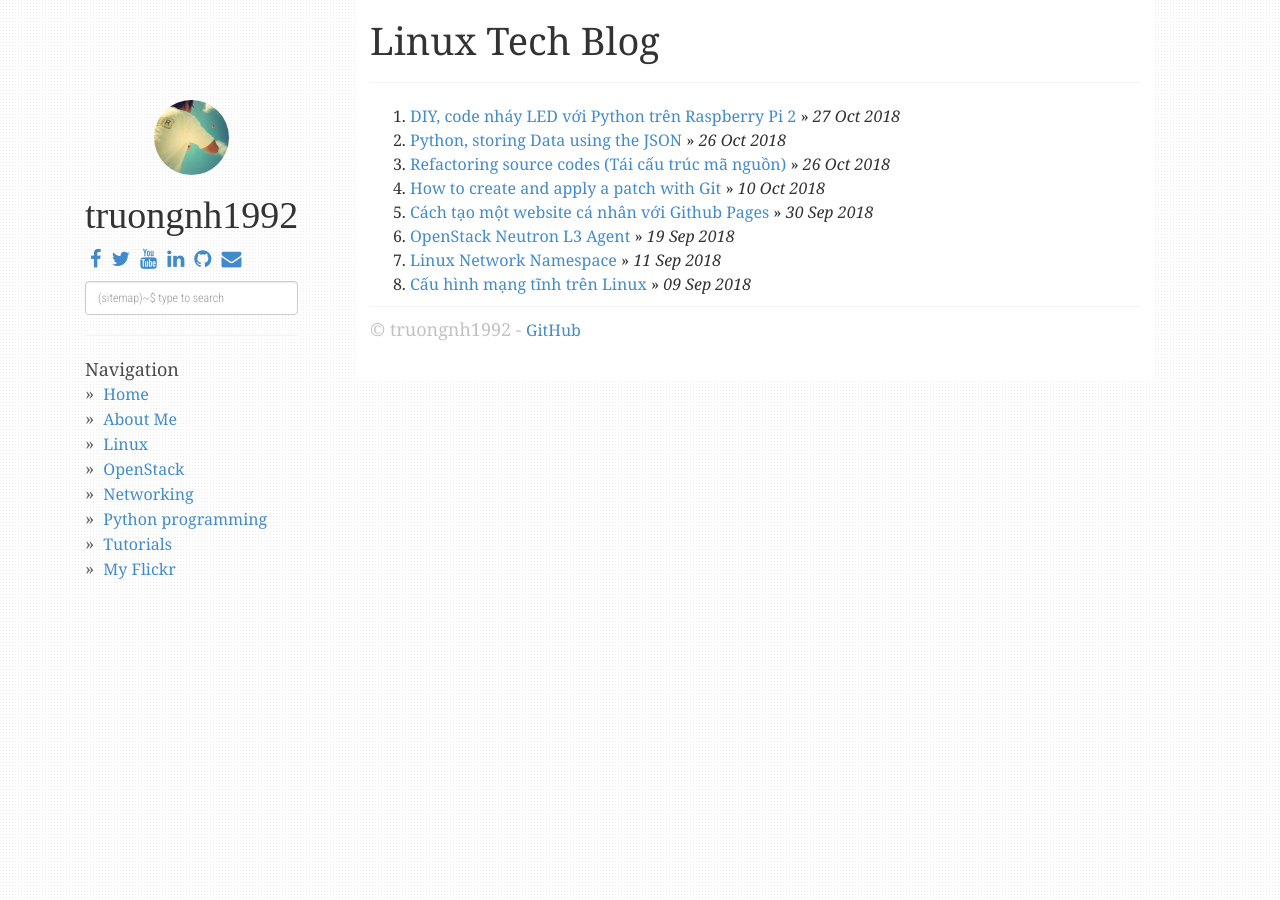
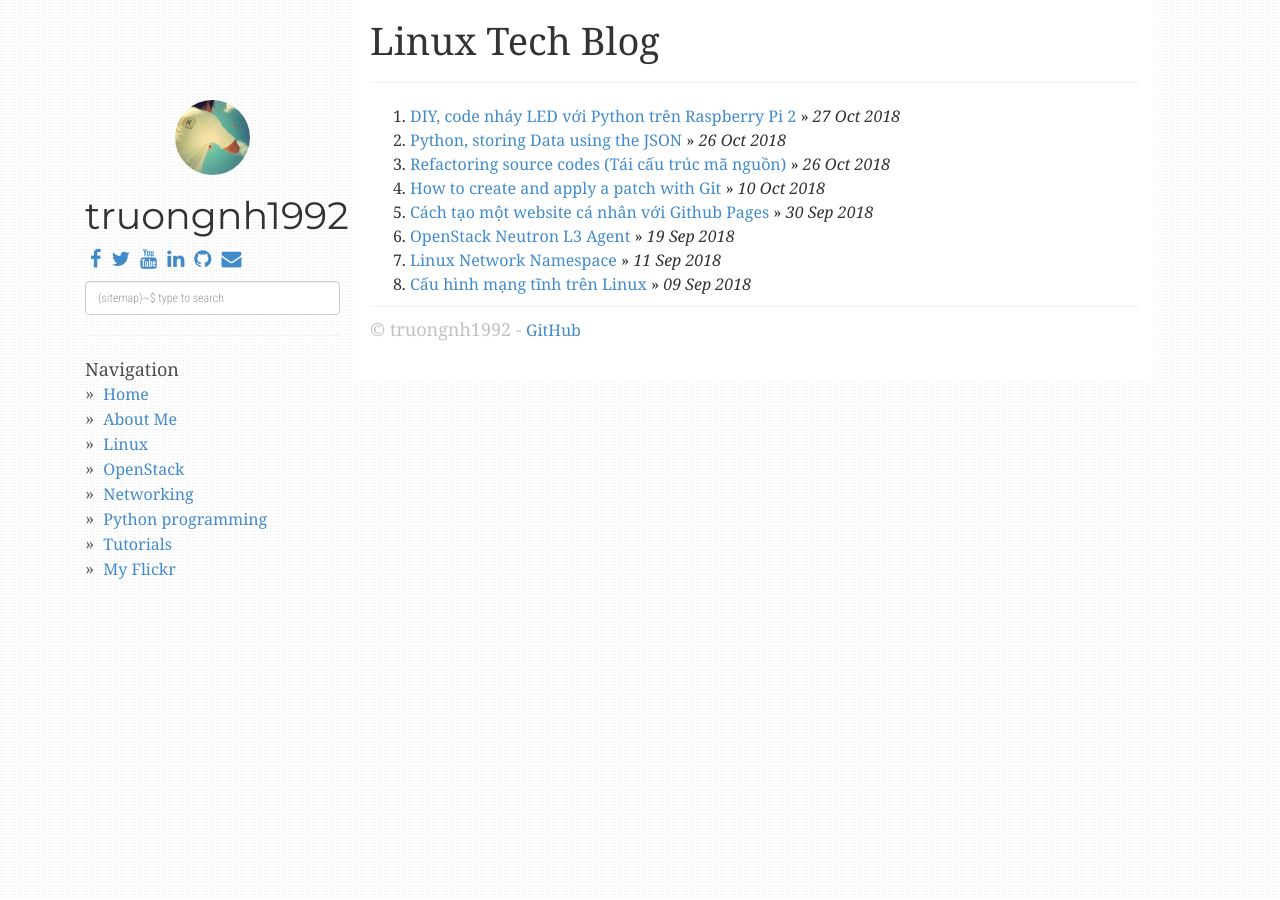
Before and after one commit to truongnh1992/truongnh1992.github.io, a Jekyll site: the page built from index.html, in a window 1280 px wide. Built offline with Jekyll 4.4.1, drawn with Linux system fonts in a browser that asks for light colours; nearby versions of some CDN libraries; the list of posts is cut into pages by our own code.

Commit message:
Insert font Montserrat
Signed-off-by: Nguyen Hai Truong <truongnh@vn.fujitsu.com>

```diff
--- a/_layouts/default.html
+++ b/_layouts/default.html
@@ -8,6 +8,7 @@
     <meta http-equiv="X-UA-Compatible" content="IE=edge,chrome=1">
     <meta name="viewport" content="width=device-width, initial-scale=1">
     <link rel="shortcut icon" href="/static/img/favicon.ico" />
+    <link href="https://fonts.googleapis.com/css?family=Montserrat" rel="stylesheet">
     <title>{% if page.title %}{{ page.title }} - {{ site.title }}{% else %}{{ site.author }}{% endif %}</title>
     <meta name="author" content="{{ site.author }}" />
     <meta name="description" content="{% if page.title %}{{ page.title }}{% else %}{{ site.description }}{% endif %}" />
```
